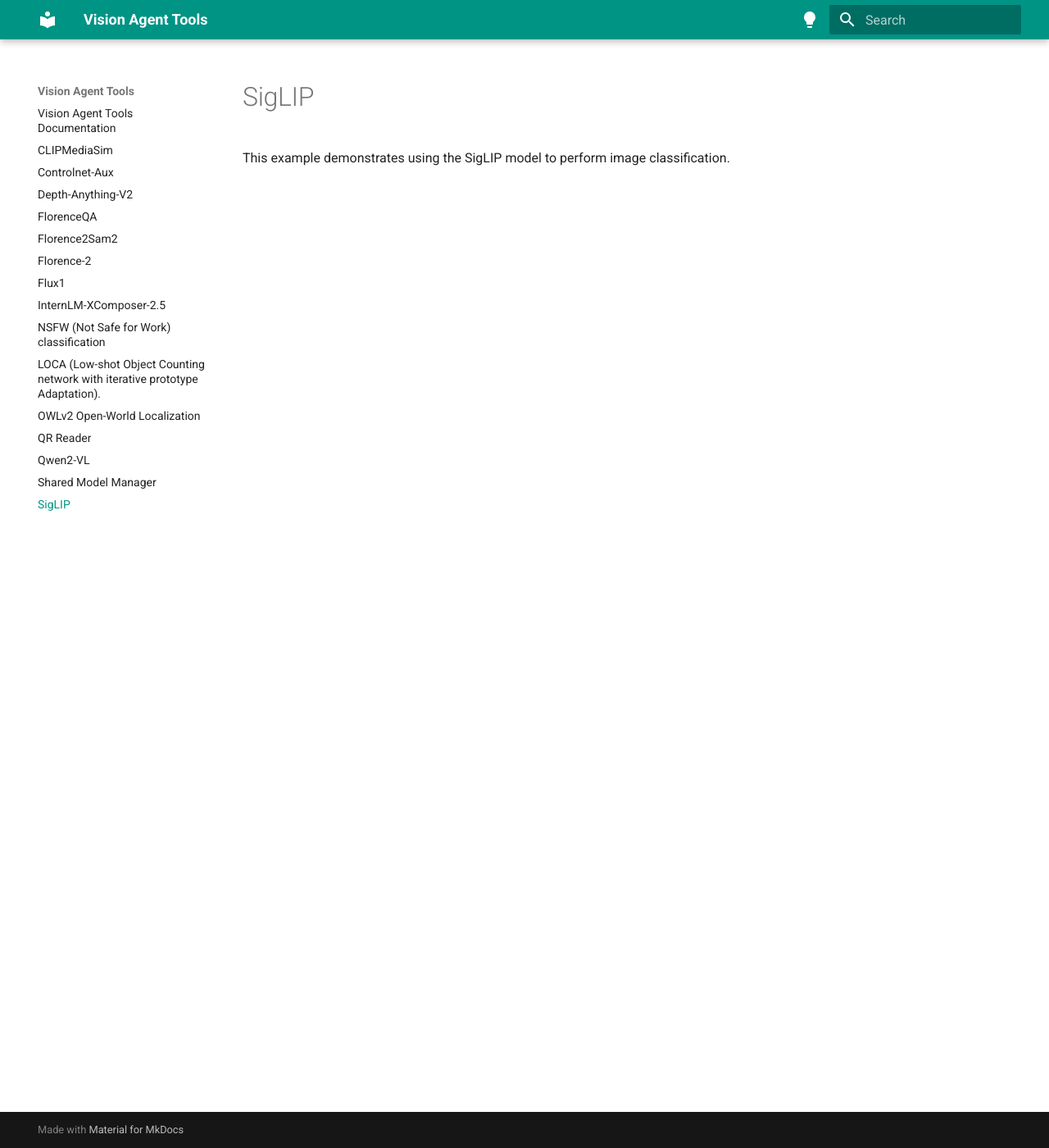
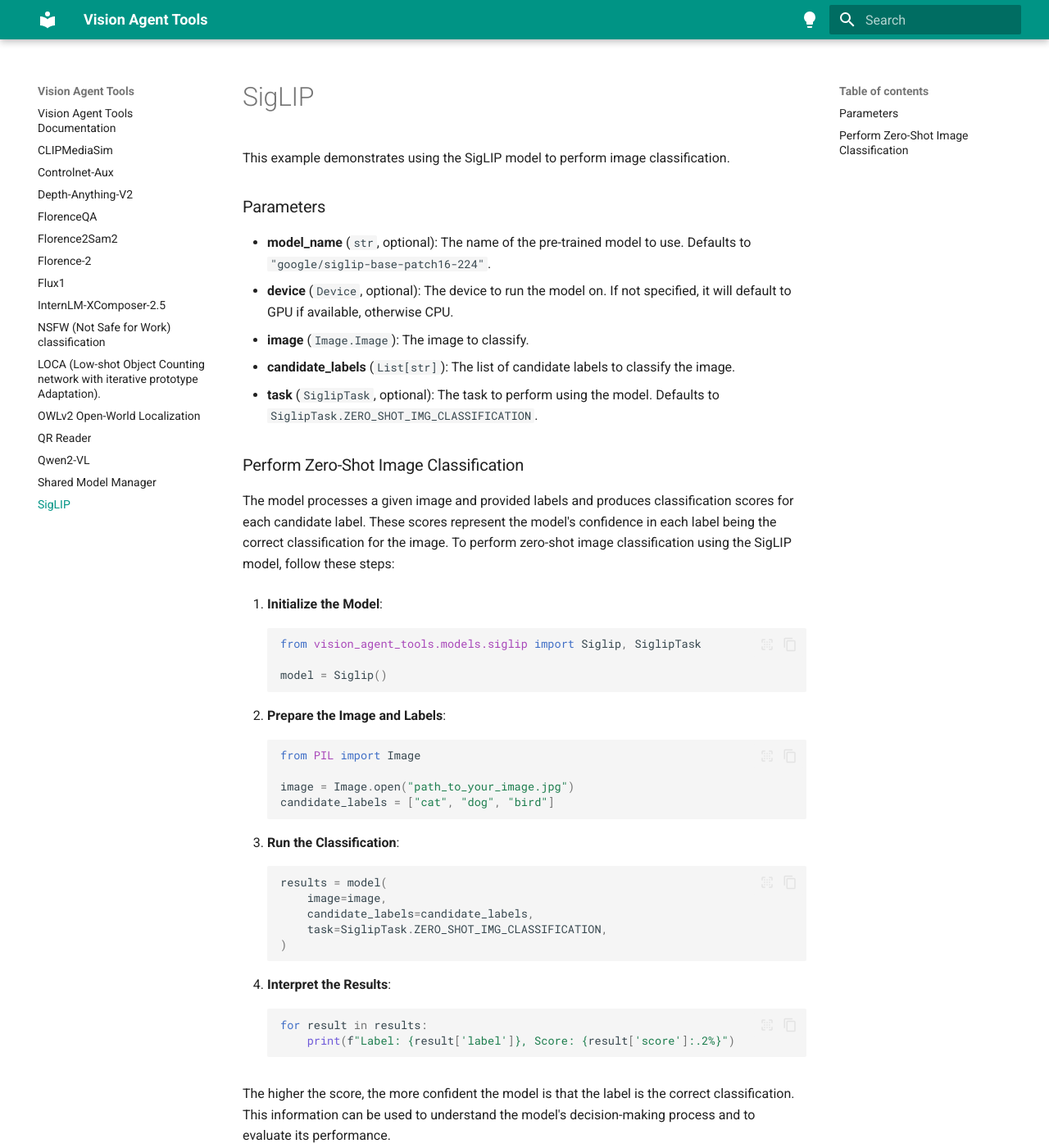
Before and after one commit to landing-ai/vision-agent-tools, an MkDocs documentation site: the page built from docs/siglip.md, in a window 1280 px wide and 1400 px high. Shown: the whole window at 82% size. Built offline with MkDocs 1.6.1 and Material for MkDocs 9.7.7, drawn with Linux system fonts in a browser that asks for light colours; some of the changed text lies outside the part shown.

Commit message:
update documentation

````diff
--- a/docs/siglip.md
+++ b/docs/siglip.md
@@ -1,3 +1,55 @@
 # SigLIP
 
 This example demonstrates using the SigLIP model to perform image classification.
+
+### Parameters
+
+- **model_name** (`str`, optional): The name of the pre-trained model to use. Defaults to `"google/siglip-base-patch16-224"`.
+- **device** (`Device`, optional): The device to run the model on. If not specified, it will default to GPU if available, otherwise CPU.
+- **image** (`Image.Image`): The image to classify.
+- **candidate_labels** (`List[str]`): The list of candidate labels to classify the image.
+- **task** (`SiglipTask`, optional): The task to perform using the model. Defaults to `SiglipTask.ZERO_SHOT_IMG_CLASSIFICATION`.
+
+### Perform Zero-Shot Image Classification
+
+The model processes a given image and provided labels and produces classification scores for each candidate label. These scores represent the model's confidence in each label being the correct classification for the image. To perform zero-shot image classification using the SigLIP model, follow these steps:
+
+1. **Initialize the Model**:
+    ```python
+    from vision_agent_tools.models.siglip import Siglip, SiglipTask
+
+    model = Siglip()
+    ```
+
+2. **Prepare the Image and Labels**:
+    ```python
+    from PIL import Image
+
+    image = Image.open("path_to_your_image.jpg")
+    candidate_labels = ["cat", "dog", "bird"]
+    ```
+
+3. **Run the Classification**:
+    ```python
+    results = model(
+        image=image,
+        candidate_labels=candidate_labels,
+        task=SiglipTask.ZERO_SHOT_IMG_CLASSIFICATION,
+    )
+    ```
+
+4. **Interpret the Results**:
+    ```python
+    for result in results:
+        print(f"Label: {result['label']}, Score: {result['score']:.2%}")
+    ```
+
+ The higher the score, the more confident the model is that the label is the correct classification.
+ This information can be used to understand the model's decision-making process and to evaluate its performance.
+
+ Example:
+ - Label: A, 0.85%
+ - Label: B, 0.10%
+ - Label: C, 0.05%
+
+ In this example, the model is most confident that the image belongs to Label A.
````
